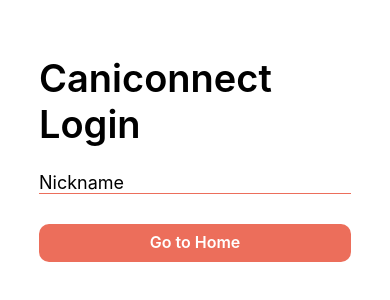
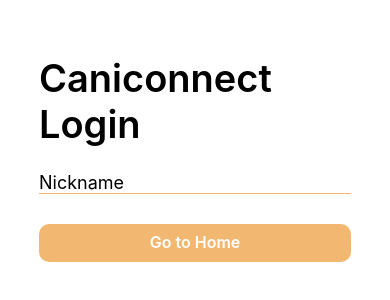
Before and after one commit to corinneJS/cani_frt, a React Native app: screen /Login in a window 390 px wide. Shown: the part 224-524 px from the top of the page. Built offline with nearby package versions, Linux system fonts and the light colour scheme.

Commit message:
modif de couleur sur bouton et trait de LoginScreen

```diff
--- a/App.js
+++ b/App.js
@@ -52,7 +52,7 @@ const TabNavigator = () => {
 
         return <FontAwesome name={iconName} size={size} color={color} />;
       },
-      tabBarActiveTintColor: '#ec6e5b',
+      tabBarActiveTintColor: '#f2B872',
       tabBarInactiveTintColor: '#335561',
       headerShown: false,
     })}>
--- a/screens/LoginScreen.js
+++ b/screens/LoginScreen.js
@@ -52,7 +52,7 @@ const styles = StyleSheet.create({
   input: {
     width: '80%',
     marginTop: 25,
-    borderBottomColor: '#ec6e5b',
+    borderBottomColor: '#f2B872',
     borderBottomWidth: 1,
     fontSize: 18,
   },
@@ -61,7 +61,7 @@ const styles = StyleSheet.create({
     paddingTop: 8,
     width: '80%',
     marginTop: 30,
-    backgroundColor: '#ec6e5b',
+    backgroundColor: '#f2B872',
     borderRadius: 10,
     marginBottom: 80,
   },
```
